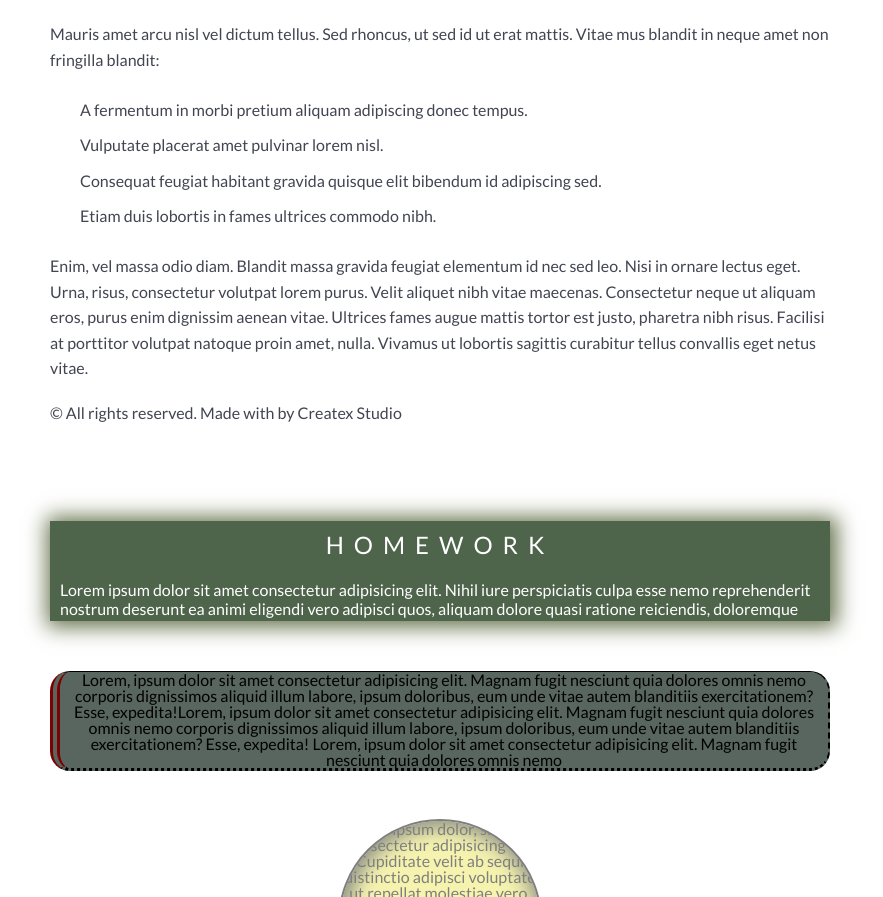
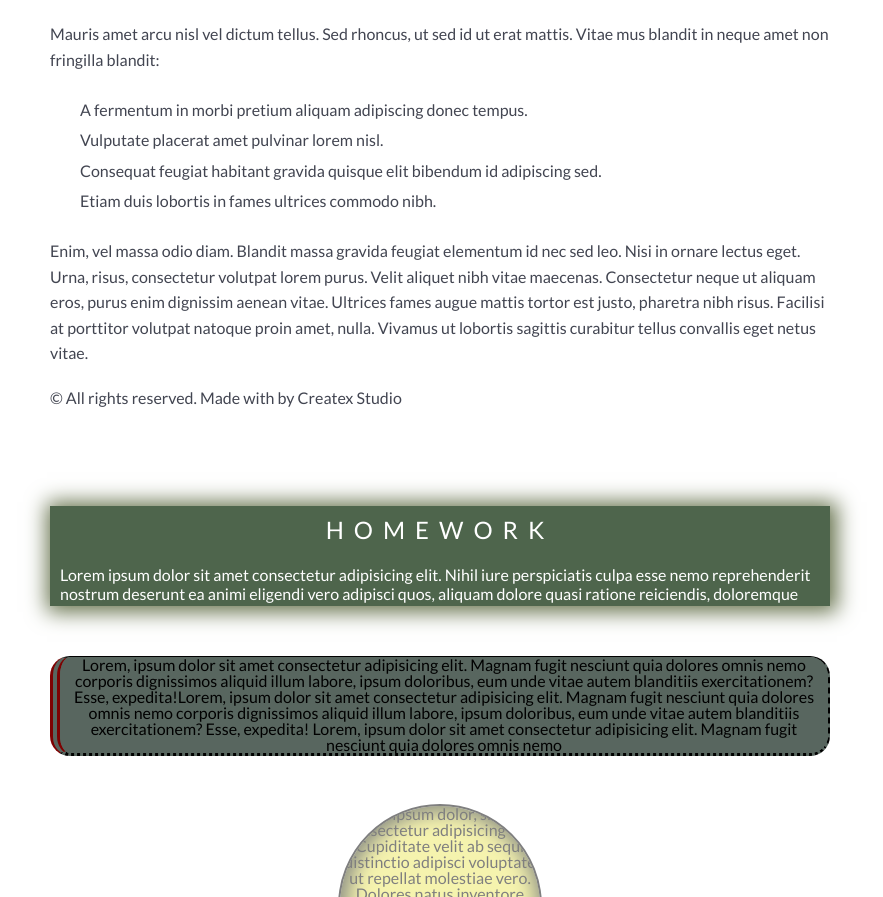
Before and after one commit to gorobez/lesson_6, a plain HTML site: page index.html in a window 1280 px wide. Shown: the part 1160-2057 px from the top of the page, without its empty margins (200-1083 px from the left). Drawn offline with Linux system fonts and the light colour scheme.

Commit message:
first commit

```diff
--- a/css/style.css
+++ b/css/style.css
@@ -53,7 +53,7 @@ margin-bottom: 90px;
 }
 
 .advances-list li {
-    margin-bottom: 10px;
+    margin-bottom: 5px;
 }
 
 .advances-list {
@@ -65,7 +65,7 @@ margin-bottom: 90px;
     margin-bottom: 100px;
 }
 
-
+/* Homework */
 
 .homework {
   max-width: 1200px;
```
